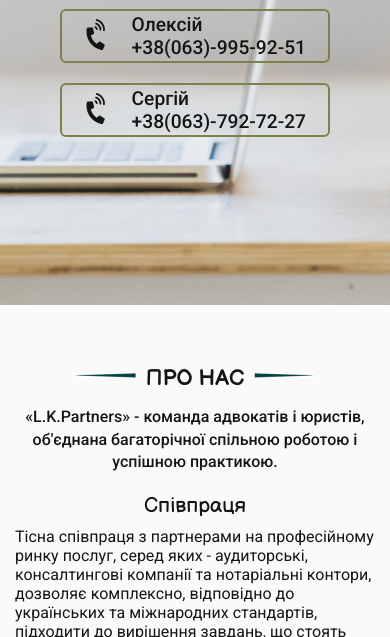
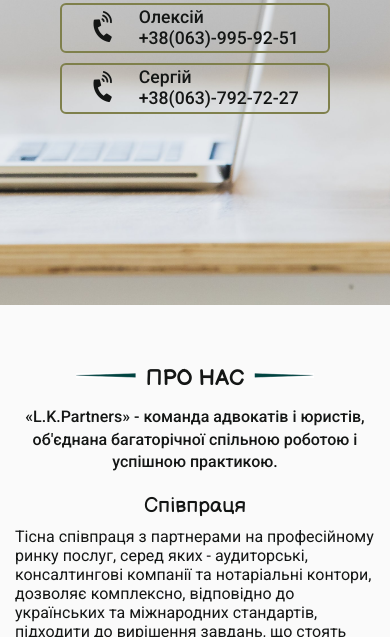
Before and after one commit to ivanchikap/lkpartners, a website: page docs/index.html in a window 390 px wide. Shown: the part 539-1176 px from the top of the page. Drawn offline with nearby package versions, Linux system fonts and the light colour scheme; files whose address does not match are found by name.

Commit message:
edit 09062020

```diff
--- a/src/scss/_base.scss
+++ b/src/scss/_base.scss
@@ -132,7 +132,7 @@ body {
   transition: all .3s linear;
 
   @include mobile-large {
-    font-size: 1.2rem;
+    font-size: 1.1rem;
     padding: 4px 6px;
   }
   @include mobile {
--- a/src/scss/header/_header.scss
+++ b/src/scss/header/_header.scss
@@ -30,8 +30,11 @@
     @include tablet {
       font-size: 2.6rem;
     }
+    @include mobile-large {
+      line-height: 1.1;
+    }
     @include mobile {
-      font-size: 2.1rem;
+      font-size: 2rem;
       letter-spacing: -1px;
     }
   }
@@ -47,6 +50,9 @@
     @include mobile-large {
       padding: 15px 0;
     }
+    @include mobile {
+      padding: 10px 0;
+    }
   }
 
   &__logo {
@@ -59,6 +65,9 @@
     }
     @include mobile-large {
       width: 220px;
+    }
+    @include mobile {
+      width: 200px;
     }
 
     img {
@@ -76,11 +85,14 @@
 
       @include mobile-large {
         margin-left: 6px;
+        margin-top: 10px;
       }
       @include mobile {
         margin-left: 0;
-        margin-top: 20px;
       }
+    }
+    @include mobile-large {
+      margin-top: 20px;
     }
   }
 }
--- a/src/scss/header/_nav.scss
+++ b/src/scss/header/_nav.scss
@@ -59,7 +59,7 @@
             top: 20px;
             right: 58px;
             z-index: 10;
-            transform: translateX(900px);
+            transform: translateX(800px);
             transition: transform .6s ease-out;
             box-shadow: 0 0 10px rgba(0, 0, 0, .2);
             border-radius: 6px;
@@ -73,6 +73,7 @@
             }
             @include mobile {
                 min-width: 92%;
+                top: 72px;
             }
 
             &--active {
@@ -107,8 +108,9 @@
         font-weight: 500;
         transition: all .3s linear;
 
-        @include tablet {
-            padding: 10px;
+        @include mobile-large {
+            padding: 4px 6px;
+            font-size: 1.15rem;
         }
 
         &:last-child {
```
Also changed, not shown: docs/css/style.css, docs/img/logo-1.png (added), docs/img/logo.png (added).
